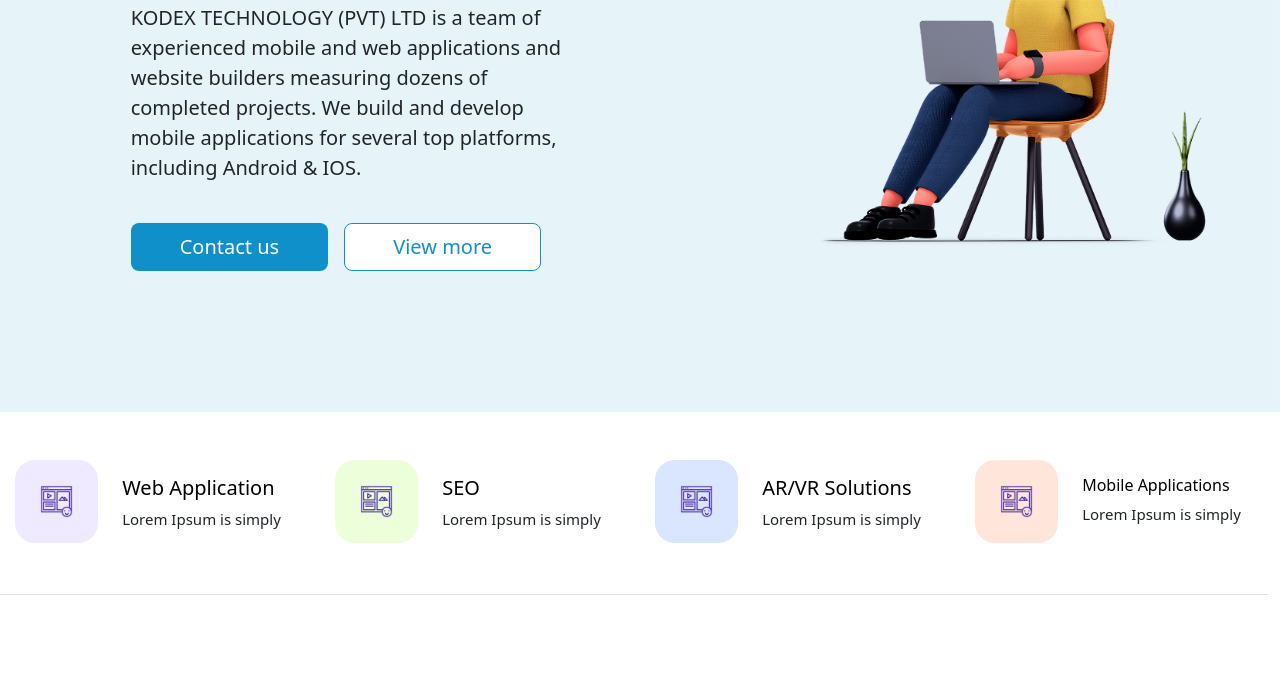
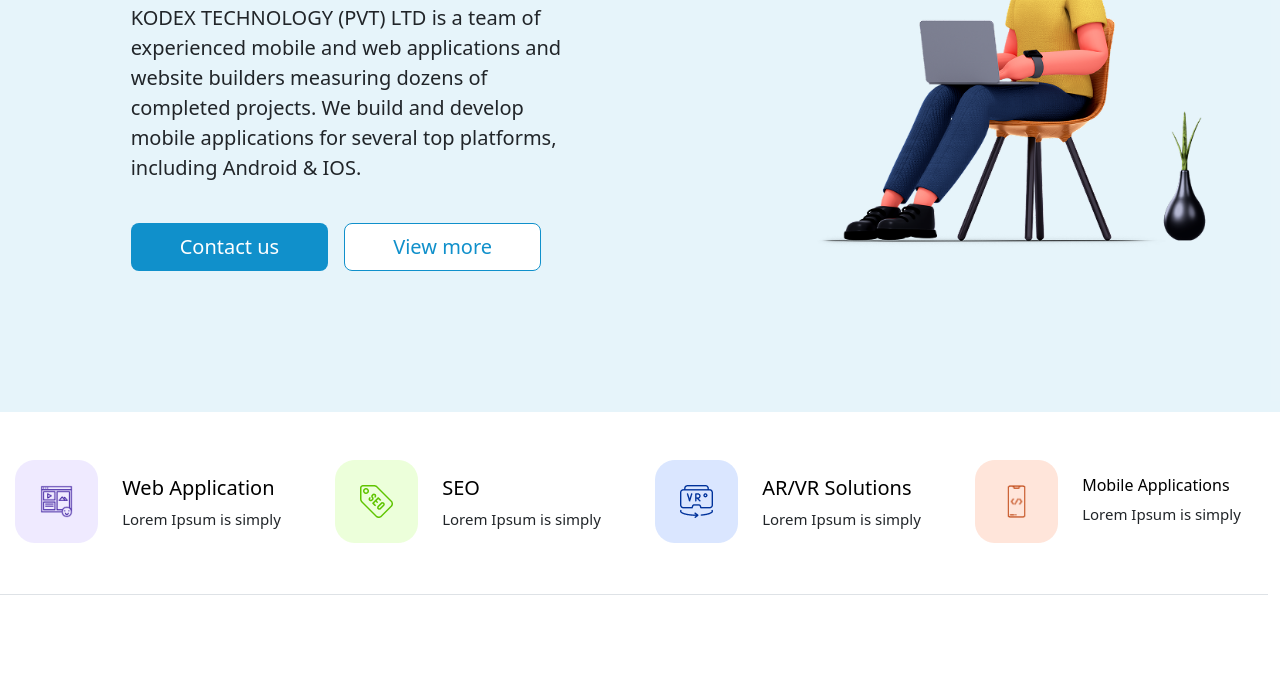
Before and after one commit to Daria1404/logo-website, a plain HTML site: page index.html in a window 1280 px wide. Shown: the part 362-1050 px from the top of the page. Drawn offline with Linux system fonts and the light colour scheme.

Commit message:
images changed

```diff
--- a/index.html
+++ b/index.html
@@ -86,7 +86,7 @@
         </div>
         <div class="col d-flex justify-content-center align-items-start  col-xxl-2 gap-4 ">
             <div class="color color2 align-items-center ">
-                <img src="./images/website-content 1.png" alt="">
+                <img src="./images/Group (1).png" alt="">
             </div>
             <div class="pt-3">
                 <h5 class=" text-body-emphasis">SEO</h5>
@@ -96,7 +96,7 @@
         </div>
          <div class="col d-flex justify-content-center align-items-start  col-xxl-2 gap-4">
             <div class="color color3 align-items-center ">
-                <img src="./images/website-content 1.png" alt="">
+                <img src="./images/immersive 1.png" alt="">
             </div>
             <div class="pt-3">
                 <h5 class=" text-body-emphasis">AR/VR Solutions</h5>
@@ -106,7 +106,7 @@
         </div>
          <div class="col d-flex justify-content-center align-items-start  col-xxl-2 gap-4">
             <div class="color color4 align-items-center ">
-                <img src="./images/website-content 1.png" alt="">
+                <img src="./images/coding (1) 1 (2).png" alt="">
             </div>
             <div class="pt-3">
                 <h6 class=" text-body-emphasis">Mobile Applications</h6>
```
Also changed, not shown: images/Group (1).png (added), images/coding (1) 1 (2).png (added).
